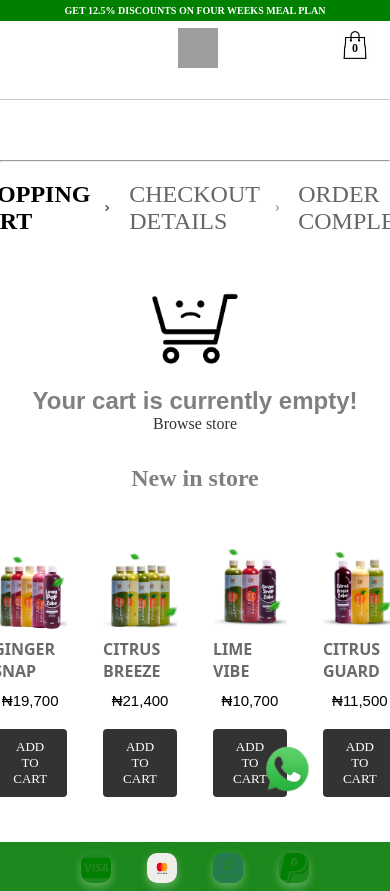
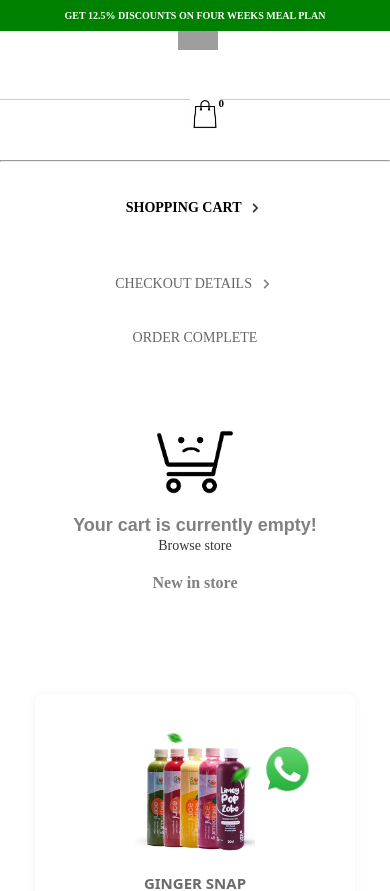
Before and after one commit to Assumpta-Chinonso1/sofresh-food-website, a React (Vite) app: page /cart in a window 390 px wide. Shown: the top 891 px of the page. Built offline with nearby package versions, Linux system fonts and the light colour scheme; grey boxes are pictures that could not be loaded.

Commit message:
new commit

```diff
--- a/src/Carts/Cart.css
+++ b/src/Carts/Cart.css
@@ -626,3 +626,145 @@ margin-top: 5rem;
 .btnss:hover{
   color: white;
 }
+
+
+
+@media (max-width: 768px) {
+  .navsss h4 {
+    font-size: 10px;
+    padding: 5px;
+    text-align: center;
+  }
+
+  .navmeal-header {
+    flex-direction: column;
+    align-items: center;
+    padding: 10px 20px;
+    gap: 15px;
+  }
+
+  .navmeal-logo {
+    width: 130px;
+  }
+
+  .navmeal-nav ul {
+    display: flex;
+    flex-direction: column;
+    gap: 10px;
+    text-align: center;
+    padding: 0;
+  }
+
+  .navmeal-nav ul li a {
+    font-size: 14px;
+  }
+
+  .navmeal-cart {
+    position: relative;
+  }
+
+  .cart-count-badge {
+    position: absolute;
+    top: -5px;
+    right: -10px;
+    font-size: 11px;
+    padding: 3px 6px;
+  }
+
+  .carrt {
+    flex-direction: column;
+    gap: 15px;
+    padding: 20px;
+  }
+
+  .cart-nav a {
+    font-size: 14px;
+    display: flex;
+    justify-content: space-between;
+    align-items: center;
+  }
+
+  .cart-content .empty-cart {
+    padding: 30px 20px;
+    text-align: center;
+  }
+
+  .empty-cart-icon {
+    width: 80px;
+    margin-bottom: 15px;
+  }
+
+  .empty-cart h2 {
+    font-size: 18px;
+  }
+
+  .browse-store {
+    font-size: 14px;
+    padding: 8px 16px;
+  }
+
+  .new-in-store-title {
+    font-size: 16px;
+    margin-top: 20px;
+  }
+
+  .checks {
+    display: flex;
+    flex-direction: column;
+    align-items: center;
+    padding: 30px 10px;
+    gap: 30px;
+  }
+
+  .navmeal-productss {
+    width: 100%;
+    max-width: 320px;
+    padding: 15px;
+    box-shadow: 0 0 10px rgba(0,0,0,0.05);
+    text-align: center;
+  }
+
+  .navmeal-productss img {
+    width: 100%;
+    max-height: 150px;
+    object-fit: contain;
+  }
+
+  .navmeal-productss .name {
+    font-size: 15px;
+    margin: 10px 0;
+  }
+
+  .navmeal-productss span {
+    font-size: 16px;
+    font-weight: 600;
+  }
+
+  .btnss {
+    margin-top: 10px;
+    font-size: 14px;
+    padding: 8px 16px;
+  }
+
+  .whatsapp-float img {
+    width: 45px;
+    height: 45px;
+    bottom: 20px;
+    right: 20px;
+  }
+
+  .navFoot {
+    padding: 20px 10px;
+    text-align: center;
+  }
+
+  .navmea img {
+    width: 40px;
+    margin: 0 8px;
+  }
+
+  .h3 {
+    font-size: 12px;
+    margin-top: 10px;
+  }
+}
```
